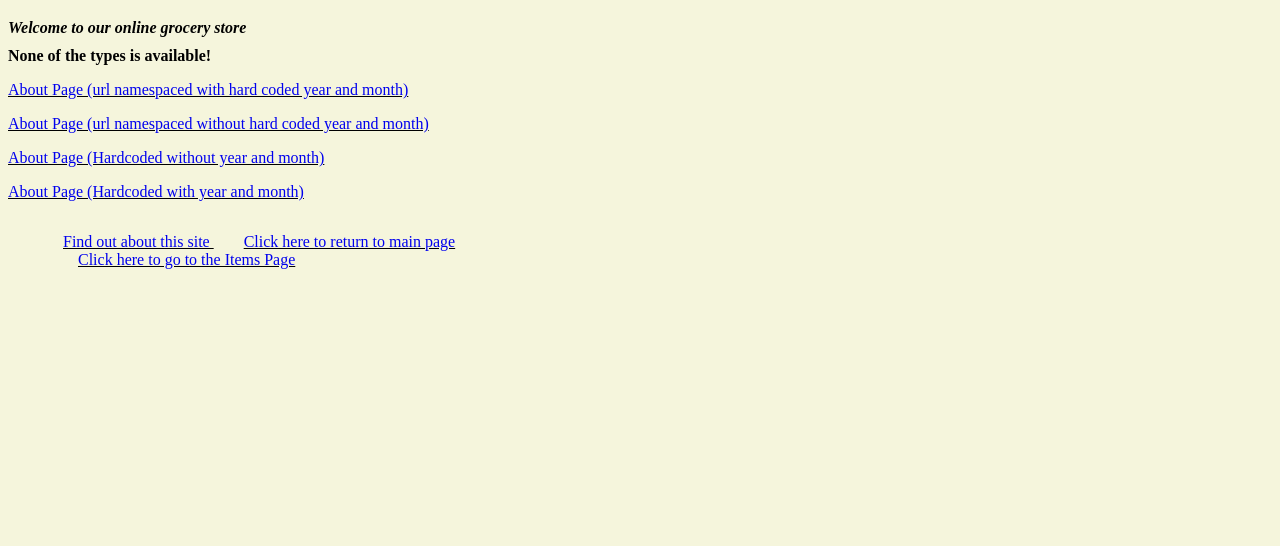
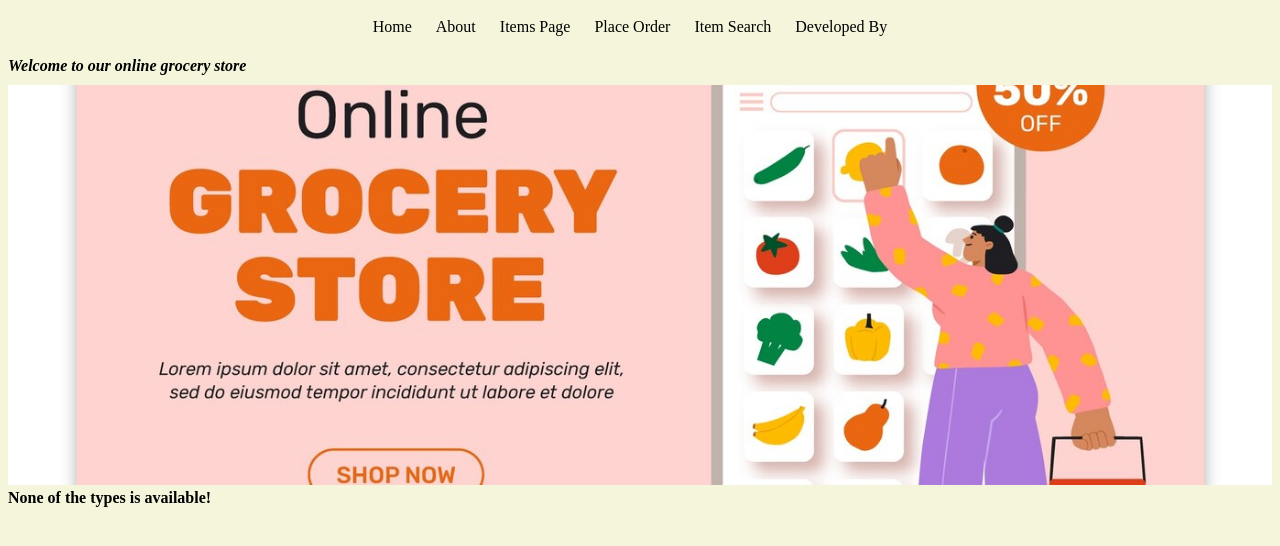
Before and after one commit to manjotplaha/Grocery-Site, a Django app: page / in a window 1280 px wide. Shown: the top 546 px of the page. Run offline with Django 5.2, Linux system fonts and the light colour scheme; data that the repository does not hold is empty.

Commit message:
Lab 8 final

```diff
--- a/myapp/static/myapp/style.css
+++ b/myapp/static/myapp/style.css
@@ -18,3 +18,30 @@ h1{
 body{
     background-color: beige;
 }
+
+nav {
+    text-align: center;
+    /*background-color: darkgray;*/
+    /*color: #fff;*/
+    padding: 10px;
+}
+
+nav ul {
+    list-style-type: none;
+    padding: 0;
+    margin: 0;
+}
+
+nav li {
+    display: inline;
+    margin-right: 20px;
+}
+
+nav a {
+    color: #000000;
+    text-decoration: none;
+}
+
+nav a:hover {
+    text-decoration: underline;
+}
--- a/myapp/urls.py
+++ b/myapp/urls.py
@@ -8,8 +8,8 @@ app_name = 'myapp'
 urlpatterns = [
 
     path('', views.index, name='index'),
-    path('about/<int:yr>/<int:mth>/', views.about, name='about'),
-    path('aboutUs/', views.aboutUs, name='aboutUs'),
+    path('about/', views.about, name='about'),
+    # path('aboutUs/', views.aboutUs, name='aboutUs'),
     path('<int:type_no>/',Detail.as_view(),name='detail'),       #for CBV
     path('team/',TeamMembersView.as_view(),name='team'),                #LAB 6 PART 2
     path('items/', views.items, name='items'),
--- a/myapp/views.py
+++ b/myapp/views.py
@@ -42,9 +42,9 @@ def index(request):
 #     return response
 
 # Lab 6 | Part 1 | d
-def about(request, yr, mth):
-    mth_name = calendar.month_name[mth]
-    return render(request, 'myapp/about.html',{'yr':yr,'mth_name':mth_name})
+def about(request):
+    # mth_name = calendar.month_name[mth]
+    return render(request, 'myapp/about.html')
 
     # Answer for part d, iii
     #Yes, I am passing Year and month te template which has been taken as a input fromm the user, further the month name is calculated based on month number entered
@@ -145,8 +145,11 @@ def itemdetail(request, item_id):
     if request.method == 'POST':
         form = InterestForm(request.POST)
         if form.is_valid():
-            # Save the form data (record user interest)
-            form.save()
+            # interested = form.cleaned_data['interested']
+            # quantity = form.cleaned_data['quantity']
+            # comments = form.cleaned_data['comments']
+            # # Save the form data (record user interest)
+            # form.save()
             # Update interested count for the item
             item.interested += 1
             item.save()
--- a/templates/myapp/about.html
+++ b/templates/myapp/about.html
@@ -1,7 +1,5 @@
 {% extends 'myapp/base.html' %}
 
 {% block body_block %}
-<p><a href="{% url 'myapp:index' %}">Index Page with namespacing</a></p>
-<p>This is an Online Grocery Store {{ yr }} </p>
-<a href="{% url 'myapp:index'%}">{{ mth_name }}</a>
+<p>This is an Online Grocery Store </p>
 {% endblock %}
--- a/templates/myapp/base.html
+++ b/templates/myapp/base.html
@@ -6,16 +6,19 @@
     <title> Online Grocery Store - {% block title %} Welcome! {% endblock %}</title>
 </head>
 <body>
+<nav>
+        <ul>
+            <li><a href="{% url 'myapp:index'%}">Home</a></li>
+            <li><a href="{% url 'myapp:about'%}">About</a></li>
+            <li><a href="{% url 'myapp:items'%}">Items Page</a></li>
+            <li><a href="{% url 'myapp:placeorder'%}">Place Order</a></li>
+            <li><a href="{% url 'myapp:itemsearch'%}">Item Search</a></li>
+            <li><a href="{% url 'myapp:team'%}">Developed By</a></li>
+        </ul>
+    </nav>
 <div>
     <h1>{% block myhdg %} Welcome to our online grocery store {% endblock %}</h1>
     {% block body_block %}*** {% endblock %}
 </div>
-<div>
-    <ul>
-        <li class="hbar1"><a href="http://127.0.0.1:8000/aboutUs"> Find out about this site </a></li>
-        <li class="hbar1"><a href = "{% url 'myapp:index'%}"> Click here to return to main page </a><br/></li>
-        <li class="hbar1"><a href = "{% url 'myapp:items'%}"> Click here to go to the Items Page </a><br/></li>
-    </ul>
-</div>
 </body>
 </html>
--- a/templates/myapp/index.html
+++ b/templates/myapp/index.html
@@ -1,6 +1,10 @@
 {% extends 'myapp/base.html' %}
+{% load static %}
 
 {% block body_block %}
+    <div>
+    <img src="{% static 'myapp/banner.jpg' %}" style="object-fit: cover; width: 100%; height: 400px;">
+    </div>
 
 {% if type_list %}
     <h2> List of Types </h2>
@@ -12,8 +16,8 @@
 {% else %}
 <strong> None of the types is available! </strong>
 {% endif %}
-<p><a href="{% url 'myapp:about' 2024 12   %}">About Page (url namespaced with hard coded year and month)</a></p>
-<p><a href="{% url 'myapp:aboutUs'%}">About Page (url namespaced without hard coded year and month)</a></p>
-<p><a href=" http://127.0.0.1:8000/aboutUs">About Page (Hardcoded without year and month)</a></p>
-<p><a href=" http://127.0.0.1:8000/about/2024/12">About Page (Hardcoded with year and month)</a></p>
+{#<p><a href="{% url 'myapp:about' 2024 12   %}">About Page (url namespaced with hard coded year and month)</a></p>#}
+{#<p><a href="{% url 'myapp:aboutUs'%}">About Page (url namespaced without hard coded year and month)</a></p>#}
+{#<p><a href=" http://127.0.0.1:8000/aboutUs">About Page (Hardcoded without year and month)</a></p>#}
+{#<p><a href=" http://127.0.0.1:8000/about/2024/12">About Page (Hardcoded with year and month)</a></p>#}
 {% endblock %}
--- a/templates/myapp/teamDetailView.html
+++ b/templates/myapp/teamDetailView.html
@@ -14,7 +14,7 @@
     <br>
     <strong> No items in this Category! </strong>
 {% endif %}
-<p><a href="{% url 'myapp:index'%}">Index Page</a></p>
-<p><a href=" http://127.0.0.1:8000/about/2024/12">About Page (Hardcoded with year and month)</a></p>
+{#<p><a href="{% url 'myapp:index'%}">Index Page</a></p>#}
+{#<p><a href=" http://127.0.0.1:8000/about/2024/12">About Page (Hardcoded with year and month)</a></p>#}
 
 {% endblock %}
```
Also changed, not shown: myapp/static/myapp/banner.jpg (added).
